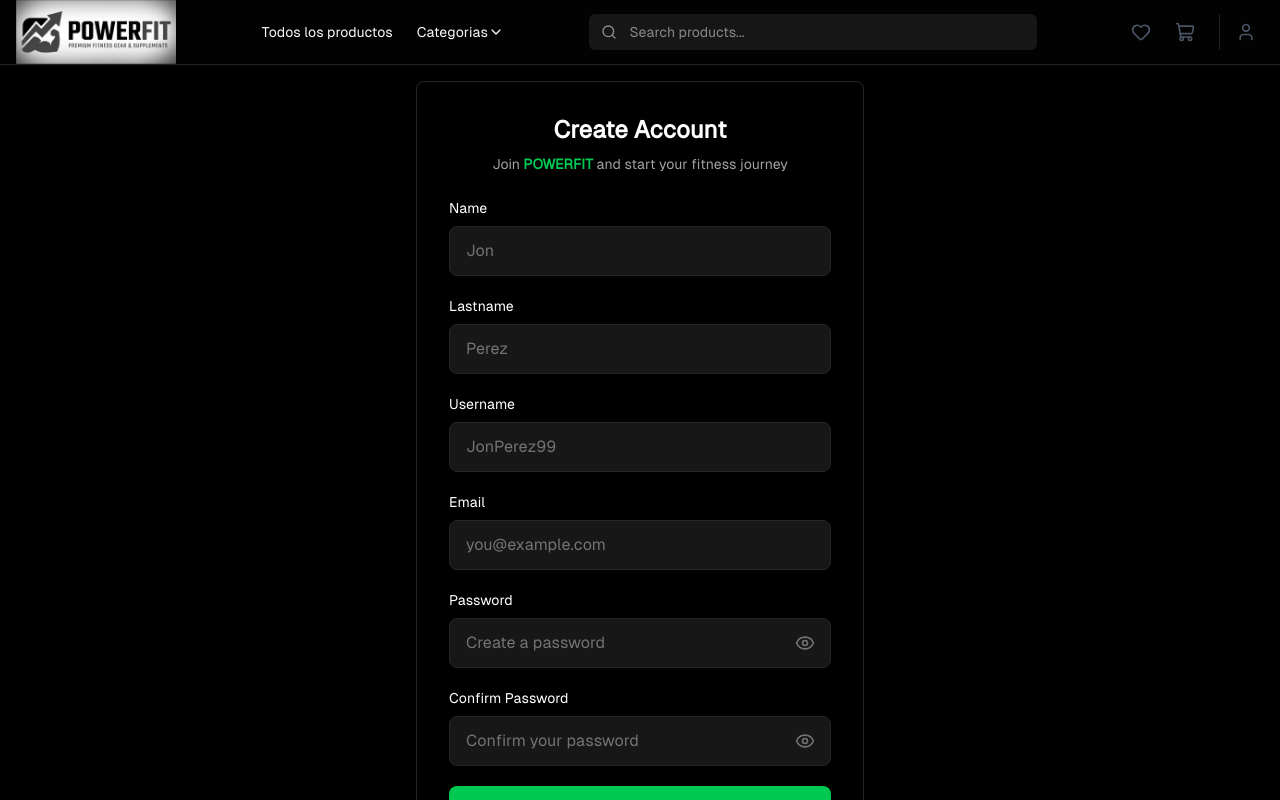
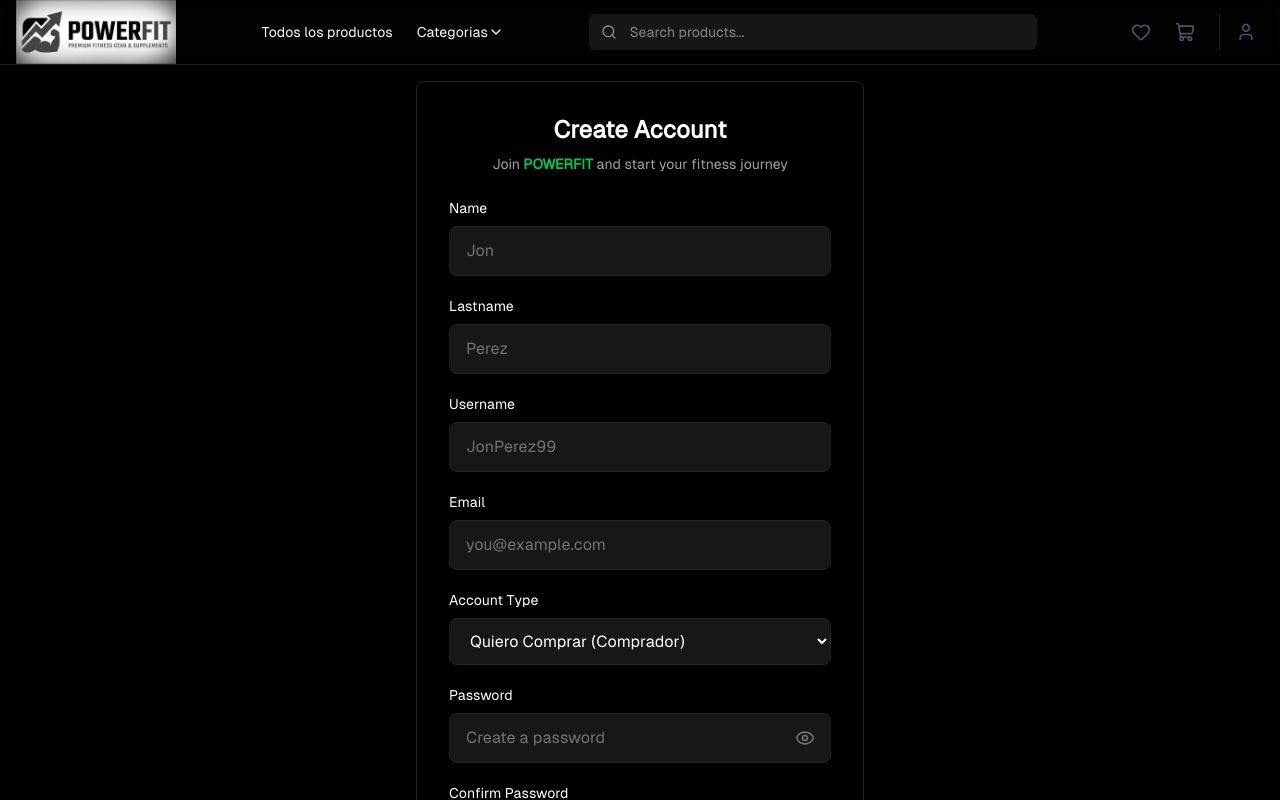
Before and after one commit to IvanPlaza44/powerfit_Frontend, a React (Vite) app: page /register in a window 1280 px wide. Shown: the top 800 px of the page. Built offline with nearby package versions, Linux system fonts and the light colour scheme.

Commit message:
cambio de buyer a seller

```diff
--- a/src/components/NavBar.jsx
+++ b/src/components/NavBar.jsx
@@ -103,23 +103,48 @@ export default function NavBar({ onSearch, user, cartCount = 0, logout, favorite
               )}
             </div>
 
-            {/* 👑 BOTÓN EXCLUSIVO PARA VENDEDOR (Escritorio) */}
+            {/* BOTÓN EXCLUSIVO PARA VENDEDOR (Escritorio) */}
             {isLogged && userRole === "SELLER" && (
               <div className="flex items-center gap-2">
-                <Link
-                  to="/seller-dashboard"
-                  className="text-sm font-medium text-neutral-300 hover:text-primary transition-colors"
-                >
+                <Link to="/seller-dashboard" className="text-sm font-medium text-neutral-300 hover:text-primary transition-colors">
                   Mis Productos
                 </Link>
-                <Link
-                  to="/create-product"
-                  className="flex items-center gap-1.5 rounded-md bg-red-600 px-3 py-1.5 text-xs font-bold text-white hover:bg-red-700 transition-colors"
-                >
+                <Link to="/create-product" className="flex items-center gap-1.5 rounded-md bg-red-600 px-3 py-1.5 text-xs font-bold text-white hover:bg-red-700 transition-colors">
                   <PlusCircle className="h-4 w-4" />
                   Publicar Producto
                 </Link>
               </div>
+            )}
+
+            {/*BOTÓN PARA PASAR DE BUYER A SELLER (Escritorio) */}
+            {isLogged && userRole === "BUYER" && (
+              <button
+                onClick={async () => {
+                  if (!window.confirm("¿Querés convertir tu cuenta en perfil Vendedor?")) return;
+                  try {
+                    const res = await fetch("http://localhost:4002/auth/upgrade-to-seller", {
+                      method: "PUT",
+                      headers: {
+                        Authorization: `Bearer ${localStorage.getItem("token")}`
+                      }
+                    });
+                    if (res.ok) {
+                      const data = await res.json();
+                      // Guardamos el nuevo token con el rol SELLER incorporado
+                      localStorage.setItem("token", data.accessToken || data.access_token);
+                      alert("¡Felicitaciones! Ahora sos Vendedor.");
+                      window.location.reload(); // Recargamos para actualizar el NavBar
+                    } else {
+                      alert("Hubo un error al procesar la solicitud.");
+                    }
+                  } catch (err) {
+                    console.error(err);
+                  }
+                }}
+                className="text-xs font-bold bg-neutral-800 text-green-500 border border-green-500/30 hover:bg-green-500 hover:text-black px-3 py-1.5 rounded-md transition-all"
+              >
+                Quiero Vender
+              </button>
             )}
           </div>
 
--- a/src/views/Register.jsx
+++ b/src/views/Register.jsx
@@ -1,15 +1,15 @@
 import { useState } from "react";
 import { Eye, EyeOff } from "lucide-react";
-import { Link, useNavigate } from "react-router-dom"; // <-- Agregado useNavigate
+import { Link, useNavigate } from "react-router-dom";
 
 export default function Register() {
   // HOOKS
-  const navigate = useNavigate(); // <-- Inicializado para poder redireccionar
+  const navigate = useNavigate();
 
   // STATES
   const [showPassword, setShowPassword] = useState(false);
   const [showConfirmPassword, setShowConfirmPassword] = useState(false);
-  const [isLoading, setIsLoading] = useState(false); // <-- Agregado el estado que faltaba
+  const [isLoading, setIsLoading] = useState(false);
 
   const [formData, setFormData] = useState({
     firstName: "",
@@ -17,7 +17,8 @@ export default function Register() {
     userName: "",
     email: "",
     password: "",
-    confirmPassword: ""
+    confirmPassword: "",
+    role: "BUYER" // Inicializamos el estado en BUYER por defecto
   });
 
   // URL BACKEND
@@ -32,7 +33,6 @@ export default function Register() {
   const handleSubmit = (e) => {
     e.preventDefault();
 
-    // Validación básica antes de enviar al back
     if (formData.password !== formData.confirmPassword) {
       alert("Las contraseñas no coinciden.");
       return;
@@ -41,6 +41,7 @@ export default function Register() {
     setIsLoading(true);
 
     const { confirmPassword, ...registerData } = formData;
+    //  registerData  incluye automáticamente el campo "role" que espera Java
 
     fetch(`${URL}/register`, {
       method: "POST",
@@ -51,7 +52,6 @@ export default function Register() {
     })
     .then((response) => {
       const isOk = response.ok;
-
       return response.json().then((data) => {
         return { isOk, data };
       });
@@ -60,13 +60,11 @@ export default function Register() {
       if (isOk) {
         console.log("Registro exitoso:", data);
 
-        // 1. Guardamos el token en el LocalStorage para que el carrito y favoritos funcionen
         if (data.access_token) {
           localStorage.setItem("token", data.access_token);
         }
 
         alert("¡Registro exitoso! Bienvenido a POWERFIT.");
-
         window.location.href = "/";
       } else {
         alert(data.message || "Error en el registro de credenciales");
@@ -77,7 +75,7 @@ export default function Register() {
       alert("Hubo un problema de conexión con el servidor.");
     })
     .finally(() => {
-      setIsLoading(false);
+      isLoading(false);
     });
   };
 
@@ -152,7 +150,7 @@ export default function Register() {
               Email
             </label>
             <input
-              type="email"
+              type="type"
               id="email"
               name="email"
               placeholder="you@example.com"
@@ -162,6 +160,25 @@ export default function Register() {
               required
               className="w-full px-4 py-3 bg-neutral-900 border border-neutral-800 rounded-lg text-white placeholder-neutral-500 focus:outline-none focus:border-green-500 transition-colors disabled:opacity-50"
             />
+          </div>
+
+          {/* Selector de Tipo de Cuenta (Rol) */}
+          <div className="space-y-2">
+            <label htmlFor="role" className="block text-sm font-medium text-white">
+              Account Type
+            </label>
+            <select
+              id="role"
+              name="role"
+              value={formData.role}
+              onChange={handleChange}
+              disabled={isLoading}
+              required
+              className="w-full px-4 py-3 bg-neutral-900 border border-neutral-800 rounded-lg text-white focus:outline-none focus:border-green-500 transition-colors disabled:opacity-50 cursor-pointer"
+            >
+              <option value="BUYER">Quiero Comprar (Comprador)</option>
+              <option value="SELLER">Quiero Vender (Vendedor)</option>
+            </select>
           </div>
 
           {/* Password Field */}
```
